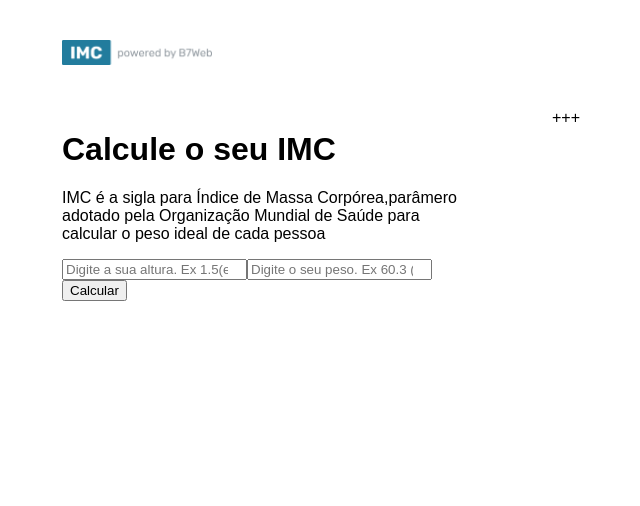
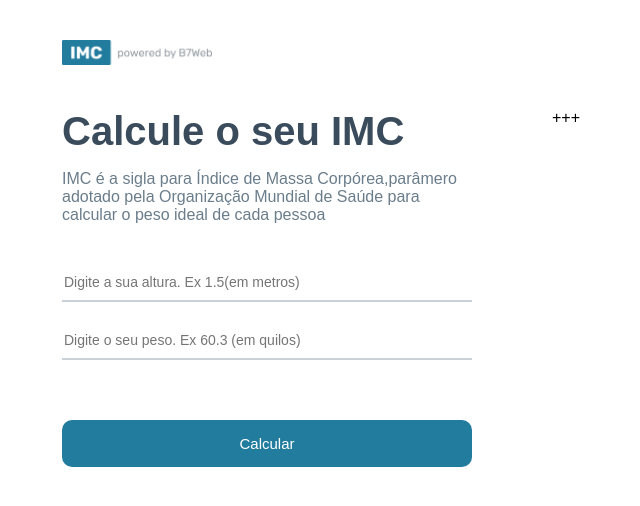
Before and after one commit to Dani701-32/Projeto-react-calc-IMC, a React (Create React App) app: page / in a window 1280 px wide. Shown: the top 506 px of the page, without its empty margins (128-768 px from the left). Built offline with nearby package versions, Linux system fonts and the light colour scheme.

Commit message:
Finishing Leftside
Finishing leftsides' style

```diff
--- a/src/App.module.css
+++ b/src/App.module.css
@@ -17,6 +17,43 @@
   flex: 1;
   margin-right: 40px;
 }
+
+.container .leftSide h1 {
+  margin: 0;
+  font-size: 40px;
+  color: #3a4b5c;
+}
+.container .leftSide p {
+  font-size: 16px;
+  margin-bottom: 40px;
+  color: #6a7d8b;
+}
+.container .leftSide input {
+  width: 100%;
+  border: 0;
+  border-bottom: 2px solid rgba(150, 163, 175, 0.5);
+  padding: 10px 2px;
+  margin-bottom: 20px;
+  font-size: 14px;
+  outline: 0;
+}
+.container .leftSide button {
+  width: 100%;
+  background-color: #227c9d;
+  color: #fff;
+  font-size: 15px;
+  border: 0;
+  border-radius: 10px;
+  margin-top: 40px;
+  padding: 15px 0px;
+  cursor: pointer;
+  transition: all ease .2s;
+}
+.container .leftSide button:hover {
+  opacity: 0.8;
+}
+/*----------------------------------------------------------------------------------------------------------------------------------------------------------------------------*/
+
 .container .rightSide {
   flex: 1;
   margin-left: 40px;
```
